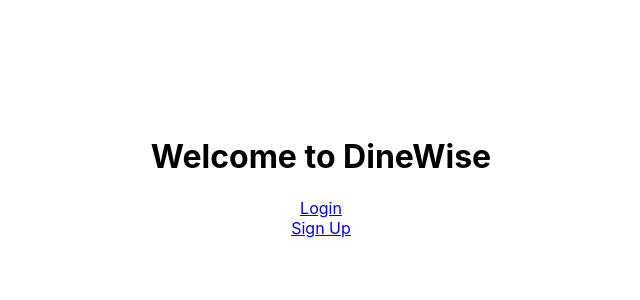
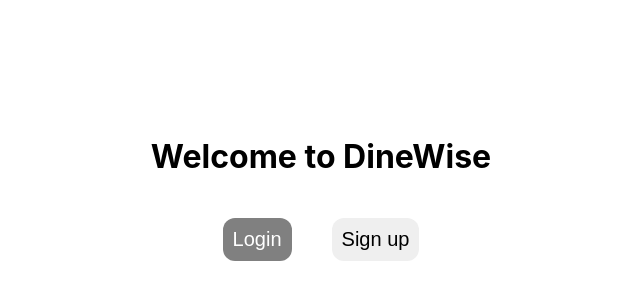
Before and after one commit to donburi82/DineWise, a React (Create React App) app in the folder client/: page / in a window 1280 px wide. Shown: the part 84-384 px from the top of the page, without its empty margins (319-959 px from the left). Built offline with nearby package versions, Linux system fonts and the light colour scheme.

Commit message:
change fonts

```diff
--- a/client/src/Components/Map.js
+++ b/client/src/Components/Map.js
@@ -85,13 +85,14 @@ function MapboxMap({mapView, mapMarkers, onSelectMapMarker, selectedMapMarker})
 
   return (
     <>
-    <div style={{width: "500px", height: "400px"}} >
+    <div style={{width: "600px", height: "500px"}} >
        <Map reuseMaps
           ref = {mapRef}
           mapboxAccessToken= {TOKEN}
           {...viewState}
           onMove={(event) => setViewState(event.viewState)}
           mapStyle='mapbox://styles/mapbox/streets-v12'
+          onRender={(event) => event.target.resize()}
         >
         <Markers />
        </Map>
--- a/client/src/Components/RestaurantList-Map.js
+++ b/client/src/Components/RestaurantList-Map.js
@@ -32,7 +32,7 @@ function ListMapView({results, mapView, mapMarkers, onDelete}) {
                          onDelete={onDelete}
                          /> : null}
          </div>
-         <div style={{width: '550px', marginLeft: 480, position: 'fixed',}}>
+         <div style={{marginLeft: 480, position: 'fixed',}}>
             {results ? <MapboxMap
                         mapView={mapView}
                         mapMarkers={mapMarkers}
--- a/client/src/Components/RestaurantList.js
+++ b/client/src/Components/RestaurantList.js
@@ -192,7 +192,15 @@ function RestaurantList({restaurants, onSelectRestaurant, selected, onDelete}) {
                 break;
              }
              open = true;
-             openTill = openHours.endH.toString() + ':' + openHours.endM.toString();
+             var openH = openHours.endH.toString();
+             var openM = openHours.endM.toString();
+             if (openH.length < 2) {
+                openH = '0' + openH;
+             }
+             if (openM.length < 2) {
+                openM = '0' + openM;
+             }
+             openTill = openH + ':' + openM;
          }
       }
 
@@ -224,8 +232,7 @@ function RestaurantList({restaurants, onSelectRestaurant, selected, onDelete}) {
                  <div style={{display:"flex", flexDirection:"column", wordBreak: 'break-word'}}>
                  <h3 style={{marginLeft:'20px', marginRight: '20px'}}>{item.name}</h3>
                  <div style={{display:"flex", flexDirection:"row"}}>
-
-                     <div style={{display:"flex", flex: 3, flexDirection:"column", marginRight:'20px'}}>
+                     <div style={{display:"flex", flex: 4, flexDirection:"column", marginRight:'20px'}}>
                          <div style={{marginLeft:'20px', marginRight:'20px',  display: 'flex', flexDirection:'column' }}>
                          <div style={{alignItems: 'center', display: 'flex'}}>
                              <RatingComponent rating={item.rating}/>
--- a/client/src/Pages/Recommendations.js
+++ b/client/src/Pages/Recommendations.js
@@ -97,10 +97,12 @@ function Recommendations() {
                }));
                setMapMarkers(markerData);
           } else {
+               setError('Fail to load restaurants');
                console.log('Failed search');
           }
       } catch (error) {
         console.log('error:' + error);
+        setError('Fail to load restaurants');
       }
   }
 
@@ -133,6 +135,7 @@ function Recommendations() {
      <CategoriesComponent / >
      </div>
      <div style={{marginTop: 180}}>
+     {error !== '' ? <p>{error}</p>:null}
      <ListMapView results={results} mapView={mapView} mapMarkers={mapMarkers} />
      </div>
     </div>
--- a/client/src/Pages/SignUp.js
+++ b/client/src/Pages/SignUp.js
@@ -111,7 +111,7 @@ function SignUp() {
 
   return (
     <>
-    <div style={{display:"flex", flexDirection: "column", alignItems:"center", marginTop:'100px',margin:"20px"}}>
+    <div style={{display:"flex", flexDirection: "column", alignItems:"center", marginTop:'180px',marginBottom:"20px"}}>
     <h1> Sign Up</h1>
     <div>
         <label> Name:
--- a/client/src/Pages/Welcome.js
+++ b/client/src/Pages/Welcome.js
@@ -1,19 +1,24 @@
 import React from 'react';
-import { Link } from 'react-router-dom';
+import { Link, useNavigate } from 'react-router-dom';
 
 function Welcome() {
+  const navigate = useNavigate();
+  function login() {
+    navigate('/login');
+  }
+  function signUp() {
+    navigate('/signup');
+  }
+
   return (
     <div style={{display:'flex', flexDirection: 'column', alignItems:'center'}}>
         <div style={{marginTop:200}}>
             <h1> Welcome to DineWise</h1>
         </div>
-        <nav>
-            <Link to="/login"> Login</Link>
-        </nav>
-        <nav>
-            <Link to="/signUp"> Sign Up</Link>
-        </nav>
-
+        <div>
+        <button onClick={login} style={{margin:20, padding:10, fontSize:20, color: 'white', backgroundColor: 'gray', border:1,  borderRadius:12}}>Login</button>
+        <button onClick={signUp} style={{margin:20, padding:10, fontSize:20, border:1, borderRadius:12}}>Sign up</button>
+        </div>
     </div>
   );
 }
```
